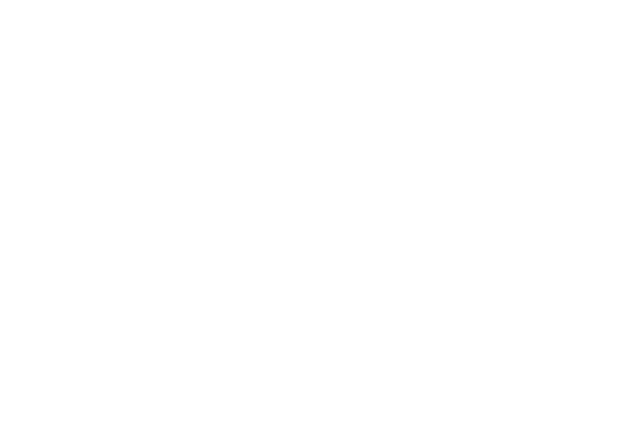
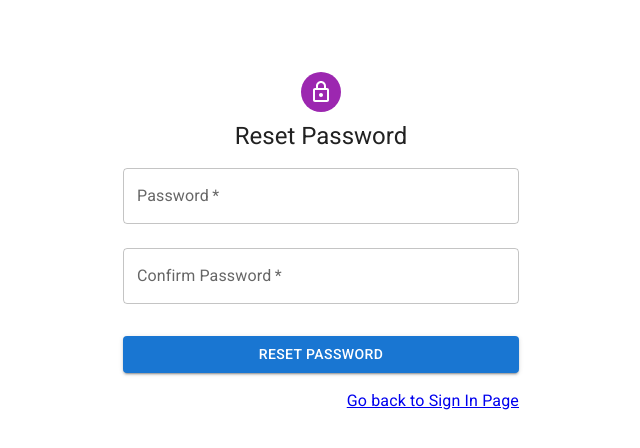
Before and after one commit to asdub/task-manager, a React (Create React App) app in the folder frontend/: page /password-reset/confirm/1/1 in a window 1280 px wide. Before the commit this address had no page. Shown: the top 448 px of the page, without its empty margins (319-959 px from the left). Built offline with nearby package versions, Linux system fonts and the light colour scheme.

Commit message:
Added dark/ light theme functionality

```diff
--- a/frontend/src/App.js
+++ b/frontend/src/App.js
@@ -19,9 +19,10 @@ import TaskDetails from "./pages/Tasks/TaskDetails";
 import Dashboard from "./pages/Dashboard";
 import RequestPasswordReset from "./pages/Auth/RequestPasswordReset";
 import ResetPasswordConfirm from "./pages/Auth/ResetPasswordConfirm";
+import ThemeModeProvider from "./context/ThemeModeProvider";
 
 export default function App() {
-  return <div>
+  return <ThemeModeProvider>
     <CssBaseline />
       <AuthContextProvider>
         <SnackbarProvider>
@@ -47,14 +48,14 @@ export default function App() {
                   <Route path={`/signup`} element={<SignUp />} />
                   <Route path={`/signin`} element={<SignIn />} />
                   <Route path={`/password-reset`} element={<RequestPasswordReset />} />
-                  <Route path={`/auth/password-reset/confirm/:uid/:token`} element={<ResetPasswordConfirm />} />
+                  <Route path={`/password-reset/confirm/:uid/:token`} element={<ResetPasswordConfirm />} />
                 </Route>
               </Routes>
             </Box>
           </Router>
         </SnackbarProvider>
       </AuthContextProvider>
-  </div>
+  </ThemeModeProvider>
 }
 
 const root = ReactDOM.createRoot(document.getElementById("root"));
--- a/frontend/src/components/Base/AppHeader.js
+++ b/frontend/src/components/Base/AppHeader.js
@@ -10,13 +10,15 @@ import {
     TextField,
     Box,
     Modal,
-    CircularProgress
+    CircularProgress,
+    useTheme
 } from "@mui/material";
-import { AccountCircle } from "@mui/icons-material";
 import MenuIcon from "@mui/icons-material/Menu";
+import { AccountCircle, Brightness4, Brightness7 } from "@mui/icons-material";
 
 import { AuthContext } from "src/context/AuthContextProvider"
 import useRequestAuth from "src/hooks/useRequestAuth";
+import { ThemeModeContext } from "src/context/ThemeModeProvider";
 
 const drawerWidth = 240;
 
@@ -32,6 +34,8 @@ const modalStyle = {
 };
 
 export function AppHeader({ mobileOpen, setMobileOpen }) {
+    const themeMode = React.useContext(ThemeModeContext);
+    const theme = useTheme();
     const [anchorEl, setAnchorEl] = React.useState(null);
     const open = Boolean(anchorEl);
     const [modalIsOpen, setModalIsOpen] = React.useState(false);
@@ -102,6 +106,11 @@ export function AppHeader({ mobileOpen, setMobileOpen }) {
 
     const authLinks = (
         <Box sx={{ display: "flex", alignItems: "center" }}>
+            <IconButton sx={{ ml: 1 }} onClick={themeMode.toggleThemeMode}>
+                {theme.palette.mode === "dark" ?
+                <Brightness7 /> :
+                <Brightness4 />}
+            </IconButton>
             <IconButton
                 aria-label="account of current user"
                 aria-controls="menu-appbar"
--- /dev/null
+++ b/frontend/src/context/ThemeModeProvider.js
@@ -0,0 +1,57 @@
+import React, { useEffect, useMemo, useState} from 'react'
+import PropTypes from "prop-types";
+import { ThemeProvider, createTheme } from '@mui/material/styles';
+
+export const ThemeModeContext = React.createContext({
+    toggleThemeMode: () => {}
+});
+
+const getDesignTokens = (mode) => {
+    return {
+        palette: {
+            mode
+        }
+    }
+}
+
+export default function ThemeModeProvider({ children }) {
+    const [mode, setMode] = useState("light");
+
+    useEffect(() => {
+        const savedMode = localStorage.getItem('themeMode') || 'light';
+        setMode(savedMode);
+    }, [setMode]);
+
+    useEffect(() => {
+        localStorage.setItem("themeMode", mode);
+    }, [mode]);
+
+    const themeMode = useMemo(() => {
+        return {
+            toggleThemeMode: () => {
+                setMode((prevMode) => {
+                    if (prevMode === "light") {
+                        return "dark"
+                    }
+                    return "light";
+                })
+            }
+        }
+    }, [setMode]);
+
+    const theme = useMemo(() => {
+        return createTheme(getDesignTokens(mode))
+    }, [mode])
+
+  return (
+    <ThemeModeContext.Provider value={themeMode}>
+        <ThemeProvider theme={theme}>
+            {children}
+        </ThemeProvider>
+    </ThemeModeContext.Provider>
+  )
+}
+
+ThemeModeProvider.propTypes = {
+    children: PropTypes.node
+}
```
